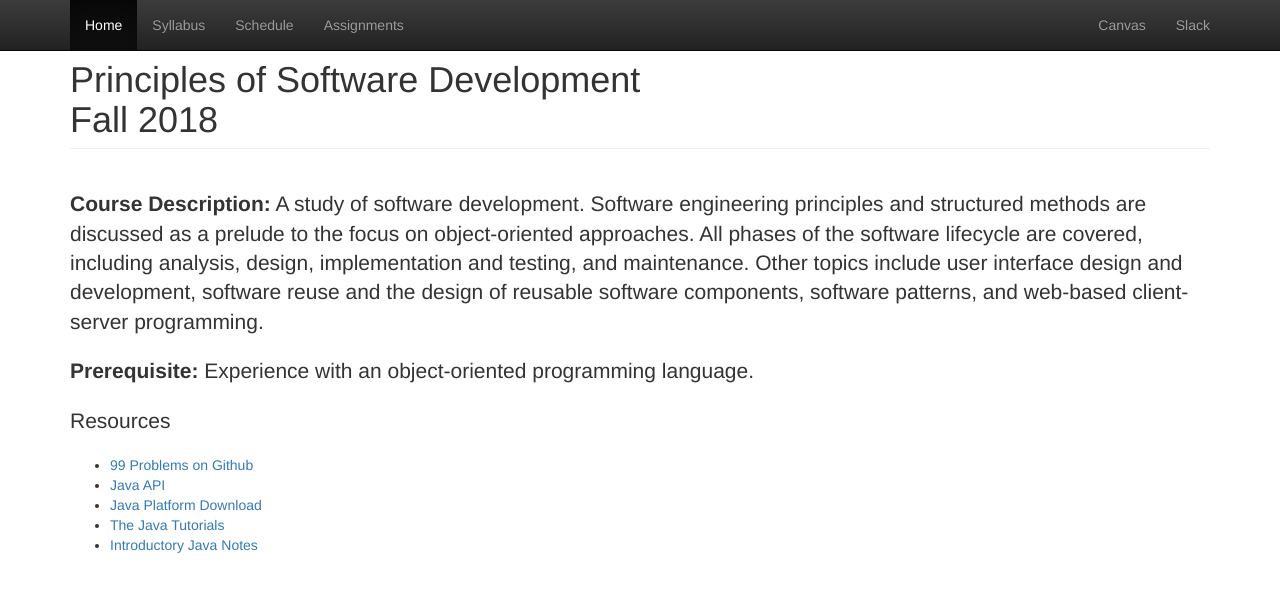
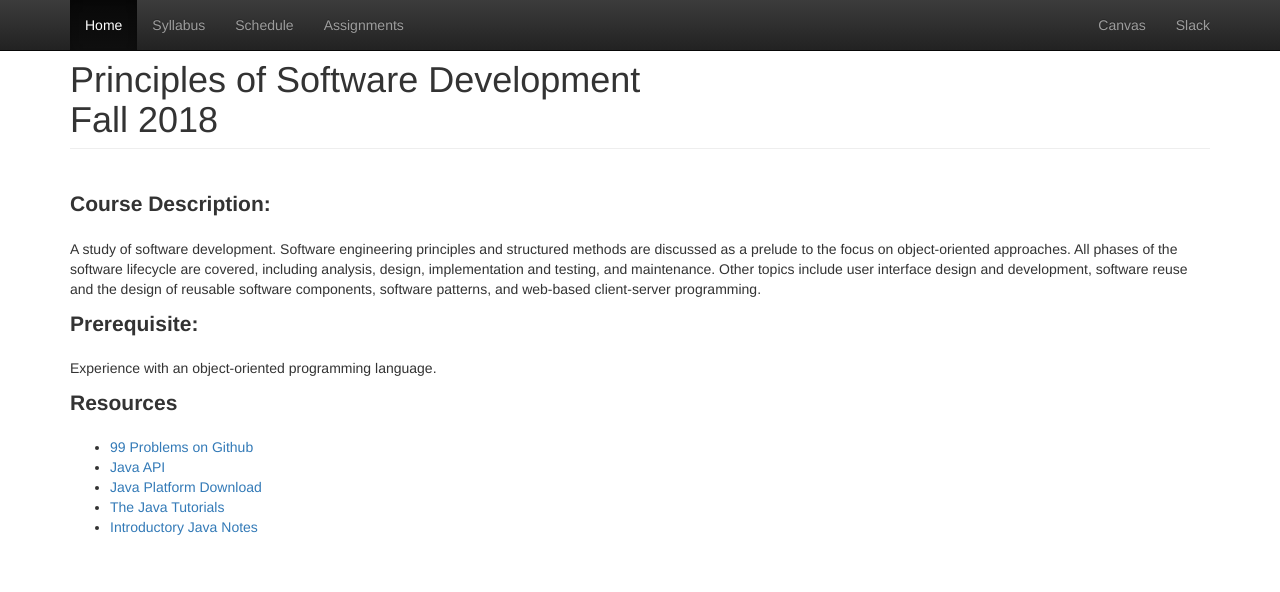
Before and after one commit to CS601-F18/cs601-f18.github.io, a Jekyll site: the page built from index.html, in a window 1280 px wide. Shown: the top 592 px of the page. Built offline with Jekyll 4.4.1, drawn with Linux system fonts in a browser that asks for light colours.

Commit message:
initial site

```diff
--- a/index.html
+++ b/index.html
@@ -9,13 +9,18 @@ title: Home
 
 	<br/>
 	<p class="lead">
-		<strong>Course Description:</strong> A study of software development. Software engineering principles and structured methods are discussed as a prelude to the focus on object-oriented approaches. All phases of the software lifecycle are covered, including analysis, design, implementation and testing, and maintenance. Other topics include user interface design and development, software reuse and the design of reusable software components, software patterns, and web-based client-server programming.
+		<strong>Course Description:</strong>
+	</p>
+	<p>A study of software development. Software engineering principles and structured methods are discussed as a prelude to the focus on object-oriented approaches. All phases of the software lifecycle are covered, including analysis, design, implementation and testing, and maintenance. Other topics include user interface design and development, software reuse and the design of reusable software components, software patterns, and web-based client-server programming.
 	</p>
 
-	<p class="lead"><strong>Prerequisite:</strong> Experience with an object-oriented programming language.</p>
+	<p class="lead"><strong>Prerequisite:</strong></p>
+
+	<p>Experience with an object-oriented programming language.</p>
 
 
-	<p class="lead">Resources</p>
+	<p class="lead"><strong>Resources</strong></p>
+
 	<ul>
 		<li><a href="https://github.com/shekhargulati/99-problems/tree/master/java8">99 Problems on Github</a></li>
 		<li><a href="https://docs.oracle.com/javase/8/docs/api/">Java API</a></li>
```
